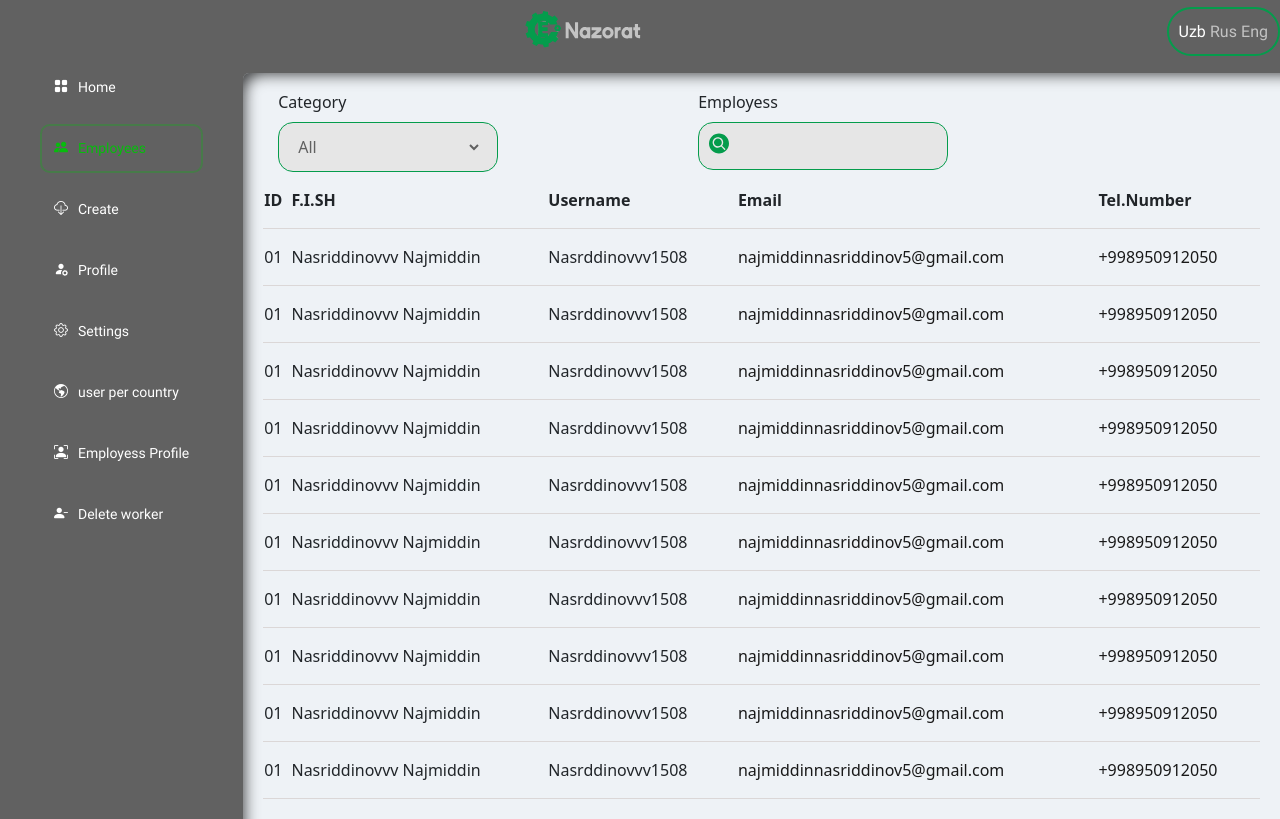
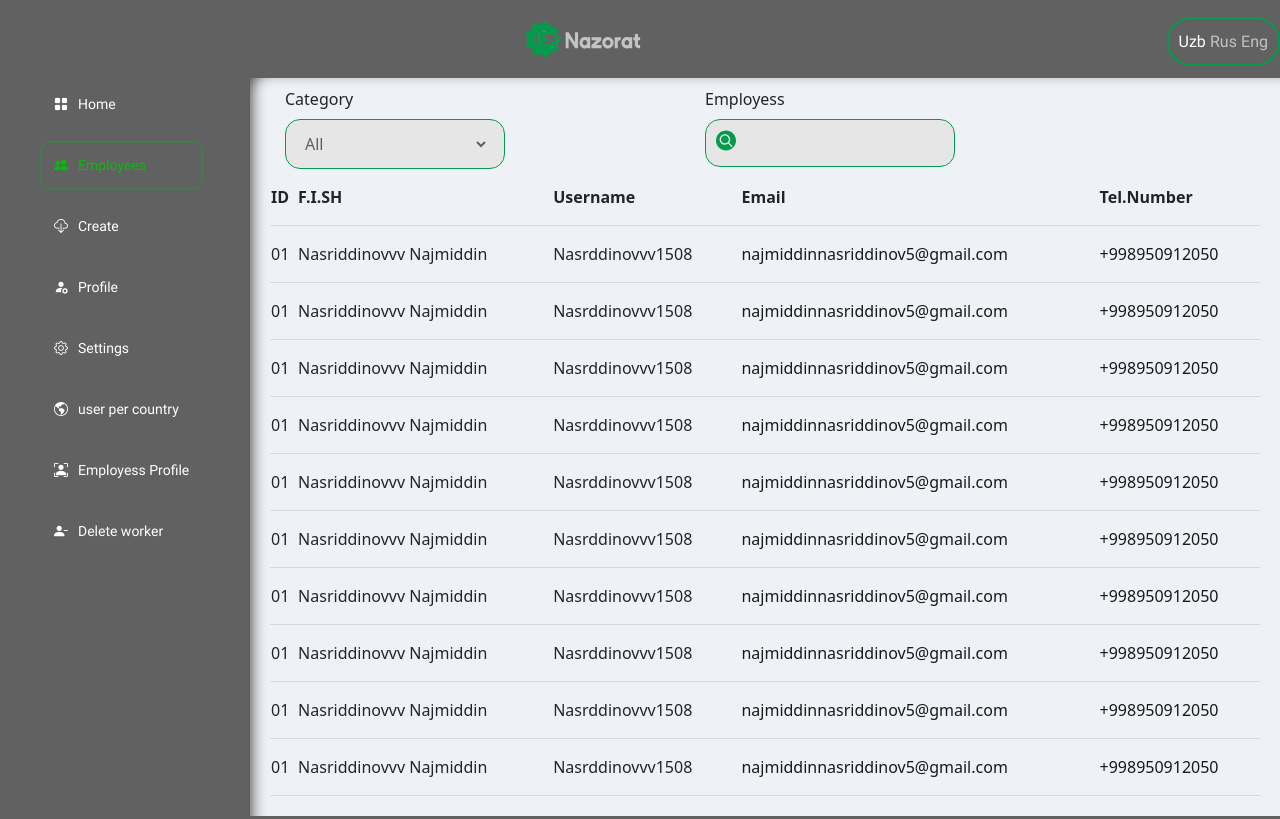
Before and after one commit to nurbek2107/e-nazorat, a plain HTML site: page sidebar/employees.html in a window 1280 px wide. Drawn offline with nearby package versions, Linux system fonts and the light colour scheme.

Commit message:
Scolls updated

```diff
--- a/sidebar/employes.css
+++ b/sidebar/employes.css
@@ -30,7 +30,12 @@ body {
 
 header {
     width: 100%;
-
+    position: fixed;
+    top: 0;
+    background-color: #616161;
+    z-index: 10;
+    padding-top: 10px;
+    padding-bottom: 10px;
 }
 
 nav {
@@ -49,11 +54,16 @@ header .logo img {
 }
 
 .sidebar {
+    height: 100vh;
     display: grid;
     grid-template-rows: auto;
     grid-template-columns: auto;
     cursor: pointer;
     border-radius: 0px 0px 20px 0px;
+    position: fixed;
+    top: 0;
+    left: 0;
+    padding-top: 75px;
 }
 
 
@@ -94,17 +104,17 @@ header .logo img {
 
 
 main {
-    /* width: calc(100vw - 200px); */
+    margin-left: 250px;
+    margin-top: 70px!important;
+    position: relative;
+    z-index: -10;
     padding: 20px;
     background-color: rgb(238, 242, 246);
     flex: 1 1 0%;
     min-height: calc(100vh - 70px);
-    margin-top: 15px;
     border-top-left-radius: 6px;
-    overflow: hidden;
     box-shadow: 16px 16px 15px -15px rgba(0, 0, 0, 0.75) inset;
 }
-
 .languard {
     margin-top: 5px;
     cursor: pointer;
--- a/sidebar/style.css
+++ b/sidebar/style.css
@@ -23,61 +23,58 @@
 body {
     background-color: #616161 !important;
 }
+
 .wrapper {
     display: flex;
 }
+
 header {
     width: 100%;
+    position: fixed;
+    top: 0;
+    background-color: #616161;
+    z-index: 10;
+    padding-top: 10px;
+    padding-bottom: 10px;
+}
 
-}
 nav {
     display: flex;
     justify-content: space-between;
     align-items: center;
 }
+
 header .logo {
     text-align: center;
     padding: 10px 0px;
 }
+
 header .logo img {
     width: 150px;
 }
+
 .sidebar {
+    height: 100vh;
     display: grid;
     grid-template-rows: auto;
     grid-template-columns: auto;
     cursor: pointer;
     border-radius: 0px 0px 20px 0px;
+    position: fixed;
+    top: 0;
+    left: 0;
+    padding-top: 75px;
 }
+
 .menus_menu {
     display: flex;
     flex-direction: column;
     justify-self: flex-start;
-
-    margin: 25px 40px;
+    margin: 5px 40px;
     min-height: calc(80vh);
     gap: 12px;
 }
 
-.menus_menu a {
-    text-decoration: none;
-    padding: 15px;
-    color: #ffffff;
-    font-family: 'Roboto';
-    display: flex;
-    align-items: center;
-    border-radius: 10px;
-    transition: all .3s ease;
-    gap: 10px;
-}
-
-.menus_menu a:hover {
-    background-color: #07bc0d48;
-    color: #ffffff;
-    margin: 5px 40px;
-    min-height: calc(80vh);
-    gap: 12px;
-}
 .menus_menu a {
     text-decoration: none;
     padding: 12px;
@@ -91,24 +88,28 @@ header .logo img {
     border: 2px solid #07bc0d00;
     gap: 10px;
 }
+
 .menus_menu a:nth-child(1) {
     border: 2px solid #07bc0d48;
     color: #07bc0d;
 }
+
 .menus_menu a:hover {
     border: 2px solid #07bc0d48;
     color: #07bc0d;
 }
 
 main {
-    /* width: calc(100vw - 200px); */
+    margin-left: 250px;
+    margin-top: 70px !important;
+    position: relative;
+    z-index: -10;
     padding: 20px;
     background-color: rgb(238, 242, 246);
     flex: 1 1 0%;
     min-height: calc(100vh - 70px);
     margin-top: 15px;
     border-top-left-radius: 6px;
-    overflow: hidden;
     box-shadow: 16px 16px 15px -15px rgba(0, 0, 0, 0.75) inset;
 }
 
@@ -116,10 +117,12 @@ main {
     width: 450px;
     margin-left: 0px;
 }
+
 .diaganal span {
     font-size: 20px;
     text-align: center;
 }
+
 .languard {
     margin-top: 5px;
     cursor: pointer;
@@ -128,6 +131,7 @@ main {
     padding: 10px 10px;
     border-radius: 75px;
 }
+
 .languard span {
     font-family: 'Roboto';
     font-weight: 400;
@@ -136,9 +140,11 @@ main {
     text-align: center;
     transition: all .3s ease;
 }
+
 .languard span:nth-child(1) {
     color: #ffffff;
 }
+
 .languard span:hover {
     color: #ffffff;
 }
@@ -146,6 +152,7 @@ main {
 .main {
     display: flex;
 }
+
 .canvasjs-chart-toolbar {
     display: none !important;
 }
@@ -160,15 +167,6 @@ main {
     column-gap: 20px;
 }
 
-
-aside {
-    width: 331px;
-    /* height: 100vh; */
-}
-
-main {
-    padding: 20px;
-}
 #bar-chart-grouped {
     width: 100% !important;
     height: 100% !important;
```
